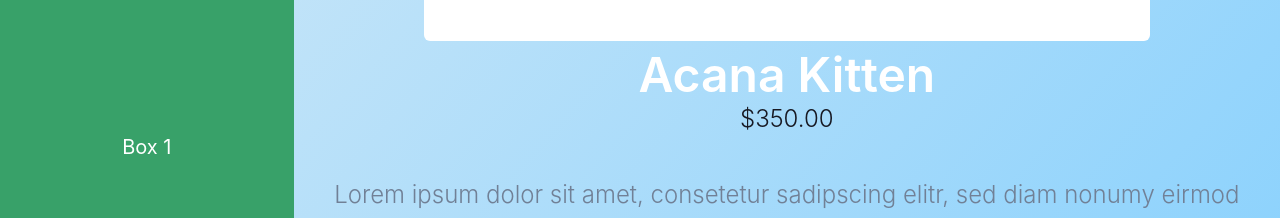
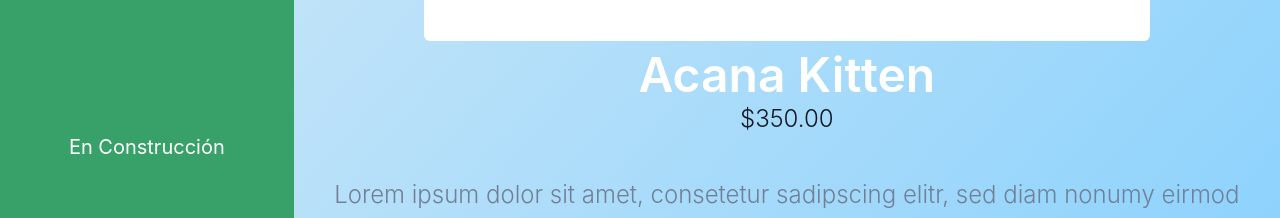
Before and after one commit to d-ohm-dev/vite-chamin-ts, a React (Vite) app: page /product-view in a window 1280 px wide. Shown: the part 1080-1298 px from the top of the page. Built offline with nearby package versions, Linux system fonts and the light colour scheme.

Commit message:
personalizo PV, agrego footer

```diff
--- a/src/elements/ProductView/FlexView.tsx
+++ b/src/elements/ProductView/FlexView.tsx
@@ -43,7 +43,7 @@
 
   <Center w='100px' bg='green.500' width={'sm'} >
 
-    <Text mt={0} >Box 1</Text>
+    <Text  >En Construcción</Text>
 
   </Center>
 
```
